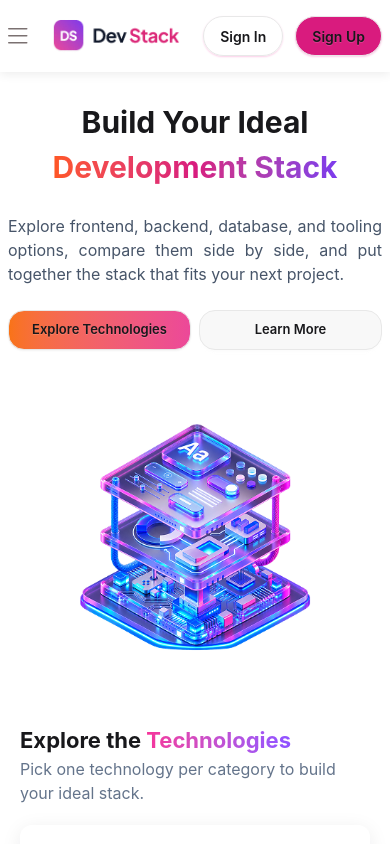
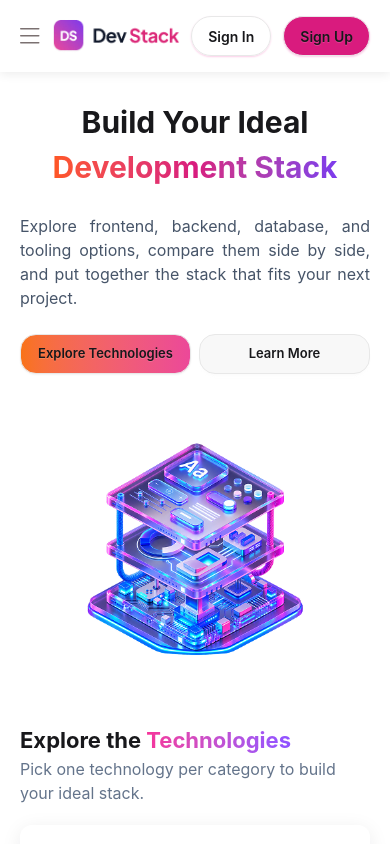
Before and after one commit to Mostafijur8/B14-A05-DevStack, a React (Vite) app: page / in a window 390 px wide. Shown: the top 844 px of the page. Built offline with nearby package versions, Linux system fonts and the light colour scheme; grey boxes are pictures that could not be loaded.

Commit message:
Update layout styles for Banner, Footer, and Nav components for improved consistency and responsiveness

```diff
--- a/src/component/Banner.tsx
+++ b/src/component/Banner.tsx
@@ -1,7 +1,7 @@
 import banner from "../assets/images/banner-stack.png";
 const Banner = () => {
   return (
-    <div className="container mx-auto grid grid-cols-1 items-center mt-7 lg:mt-0 lg:grid-cols-2 px-2 lg:px-0  ">
+    <div className="container mx-auto grid grid-cols-1 items-center mt-7 lg:mt-0 lg:grid-cols-2 px-5 lg:px-0  ">
       <div className="md:text-left text-center">
         <h1 className="text-[30px] md:text-[50px]  font-bold">
           Build Your Ideal <br />
--- a/src/component/Footer.tsx
+++ b/src/component/Footer.tsx
@@ -3,7 +3,7 @@ import footerLogo from "../assets/images/logo-text.png";
 const Footer = () => {
   return (
     <div className="border-t-2 border-white  shadow-[0_4px_20px_rgba(15,23,42,0.08)] pt-5">
-      <footer className="container mx-auto grid gap-10  lg:mt-7 lg:grid-cols-4 px-2 lg:px-0  ">
+      <footer className="container mx-auto grid gap-10  lg:mt-7 lg:grid-cols-4 px-5 lg:px-0  ">
         <div>
           <img className="mx-auto lg:mx-0" src={footerLogo} alt="" />
           <p className="text-[#64748b] my-3 text-center lg:text-left ">
@@ -76,7 +76,7 @@ const Footer = () => {
 
       <div className="divider my-10 "></div>
 
-      <div className="container text-[10px] lg:text-base text-[#64748b] mx-auto grid grid-cols-2 px-2 lg:px-0 justify-between ">
+      <div className="container text-[10px] lg:text-base text-[#64748b] mx-auto grid grid-cols-2 px-5 lg:px-0 justify-between ">
         <p>© 2026 Dev Stack. All rights reserved.</p>
         <div className="mb-10 flex justify-end gap-2">
           <a className=" hover:text-amber-600" href="#">
--- a/src/component/Nav.tsx
+++ b/src/component/Nav.tsx
@@ -6,7 +6,7 @@ const Nav = () => {
   const [menuOpen, setMenuOpen] = useState(false);
   return (
     <div className="relative sticky top-0 z-50 bg-white">
-      <nav className="container mx-auto px-2 lg:px-0  py-4  flex justify-between items-center  md:shadow-none shadow-[0_2px_10px_rgba(0,0,0,0.08)]">
+      <nav className="container mx-auto px-5 lg:px-0  py-4  flex justify-between items-center  md:shadow-none shadow-[0_2px_10px_rgba(0,0,0,0.08)]">
         {/* mobile menu button */}
         <button
           onClick={() => setMenuOpen(!menuOpen)}
```
